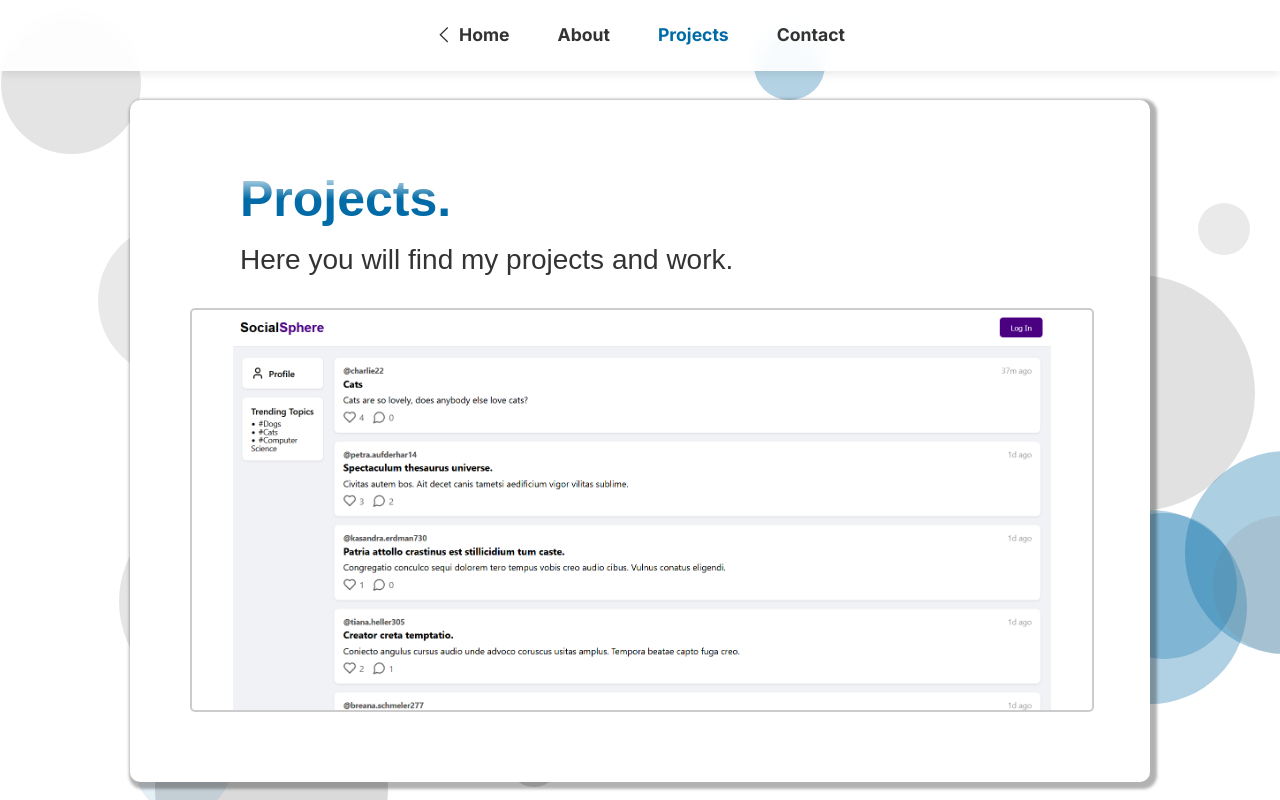
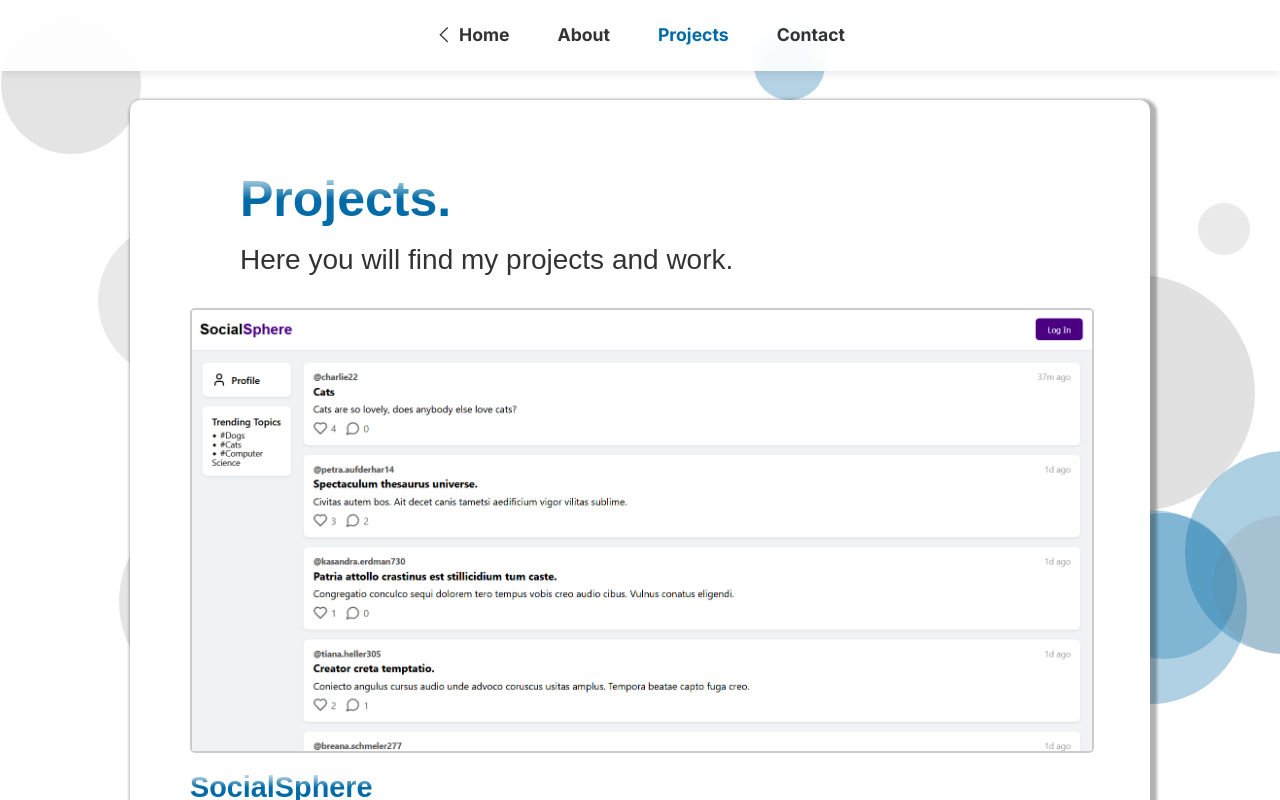
Before and after one commit to MyHKo/website-portfolio, a React (Vite) app: page /projects in a window 1280 px wide. Built offline with nearby package versions, Linux system fonts and the light colour scheme.

Commit message:
Complete the project display container

```diff
--- a/src/Sections/Projects/ProjectItem/ProjectItem.tsx
+++ b/src/Sections/Projects/ProjectItem/ProjectItem.tsx
@@ -4,9 +4,11 @@ import styles from './projectItem.module.less';
 interface ProjectItemProps {
     imageUrl: string;
     videoUrl?: string;
+    name: string;
+    description: string;
 }
 
-const ProjectItem: React.FC<ProjectItemProps> = ({ imageUrl, videoUrl }) => {
+const ProjectItem: React.FC<ProjectItemProps> = ({ imageUrl, videoUrl, name, description }) => {
     const [isHovered, setIsHovered] = useState(false);
 
     return (
@@ -15,11 +17,17 @@ const ProjectItem: React.FC<ProjectItemProps> = ({ imageUrl, videoUrl }) => {
             onMouseEnter={() => setIsHovered(true)}
             onMouseLeave={() => setIsHovered(false)}
         >
+            <div className={styles.mediaWrapper}>
                 {!isHovered || !videoUrl ? (
-            <img src={imageUrl} alt="project" className={styles.projectItemImage} />
+                    <img src={imageUrl} alt={name} className={styles.projectItemImage} />
                 ) : (
                     <video src={videoUrl} autoPlay loop muted className={styles.projectItemImage} />
                 )}
+            </div>
+            <div className={styles.projectInfo}>
+                <h3 className={styles.projectName}>{name}</h3>
+                <p className={styles.projectDescription}>{description}</p>
+            </div>
         </div>
     );
 };
--- a/src/Sections/Projects/ProjectItem/projectItem.module.less
+++ b/src/Sections/Projects/ProjectItem/projectItem.module.less
@@ -1,19 +1,21 @@
 .projectItemContainer {
   width: 100%;
-  height: 400px;
-  overflow: hidden;
+  cursor: pointer;
+  font-family: Arial, sans-serif;
+}
+
+.mediaWrapper {
+  width: 100%;
+  height: auto;
   border: 2px solid #ccc;
   border-radius: 5px;
-  position: relative;
+  overflow: hidden;
   transition: all 0.3s ease-in-out;
   box-shadow: 0 0 0 rgba(0, 0, 0, 0);
-  background: #fff;
-  cursor: pointer;
 
   &:hover {
     transform: scale(1.01);
     box-shadow: 0 10px 25px rgba(0, 0, 0, 0.25);
-    z-index: 5;
     border-color: #006BA6;
   }
 }
@@ -21,9 +23,29 @@
 .projectItemImage {
   width: 100%;
   height: 100%;
-  object-fit: contain; /* ensures full image is visible */
-  transition: transform 0.4s ease-in-out; /* only scale smoothly */
-  border-radius: 5px;
+  object-fit: contain;
+  transition: transform 0.4s ease-in-out;
   display: block;
   background: #fff;
 }
+
+.projectInfo {
+  margin-top: 12px;
+}
+
+.projectName {
+  font-size: 1.8rem;
+  font-weight: bold;
+  margin: 18px 0 0 0;
+  background: linear-gradient(to bottom, white, #006BA6 50%);
+  -webkit-background-clip: text;
+  -webkit-text-fill-color: transparent;
+  background-clip: text;
+  color: transparent;
+}
+
+.projectDescription {
+  font-size: 1.2rem;
+  color: #333;
+  margin-top: 5px;
+}
--- a/src/Sections/Projects/index.tsx
+++ b/src/Sections/Projects/index.tsx
@@ -21,7 +21,13 @@ function ProjectsSection(): ReactElement {
                     Here you will find my projects and work.
                 </span>
                 <div className={styles.projectsContainer}>
-                    <ProjectItem imageUrl={diplomaImg} />
+                    <ProjectItem name="SocialSphere"
+                                 description="SocialSphere is a project created alongside the diploma thesis.
+                    It is a social media application, which allows users to create and interact with posts.
+                    The application is built using JavaScript + React and Java + Spring.
+                    Backend communicates with a database, which is PostgreSQL.
+                    Everything can be containerized and deployed using Docker."
+                                 imageUrl={diplomaImg} />
                 </div>
             </section>
         </>
```
Lines whose indentation alone changed are shown as unchanged.
